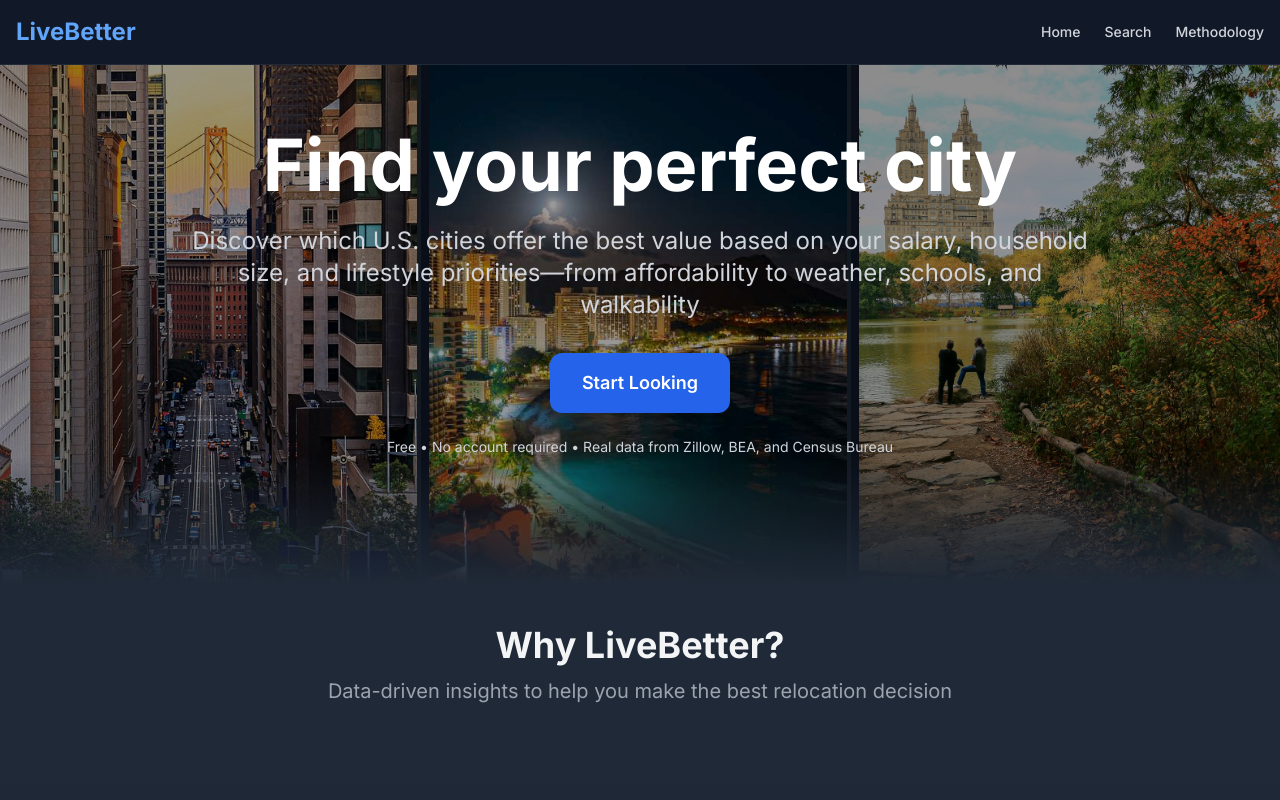
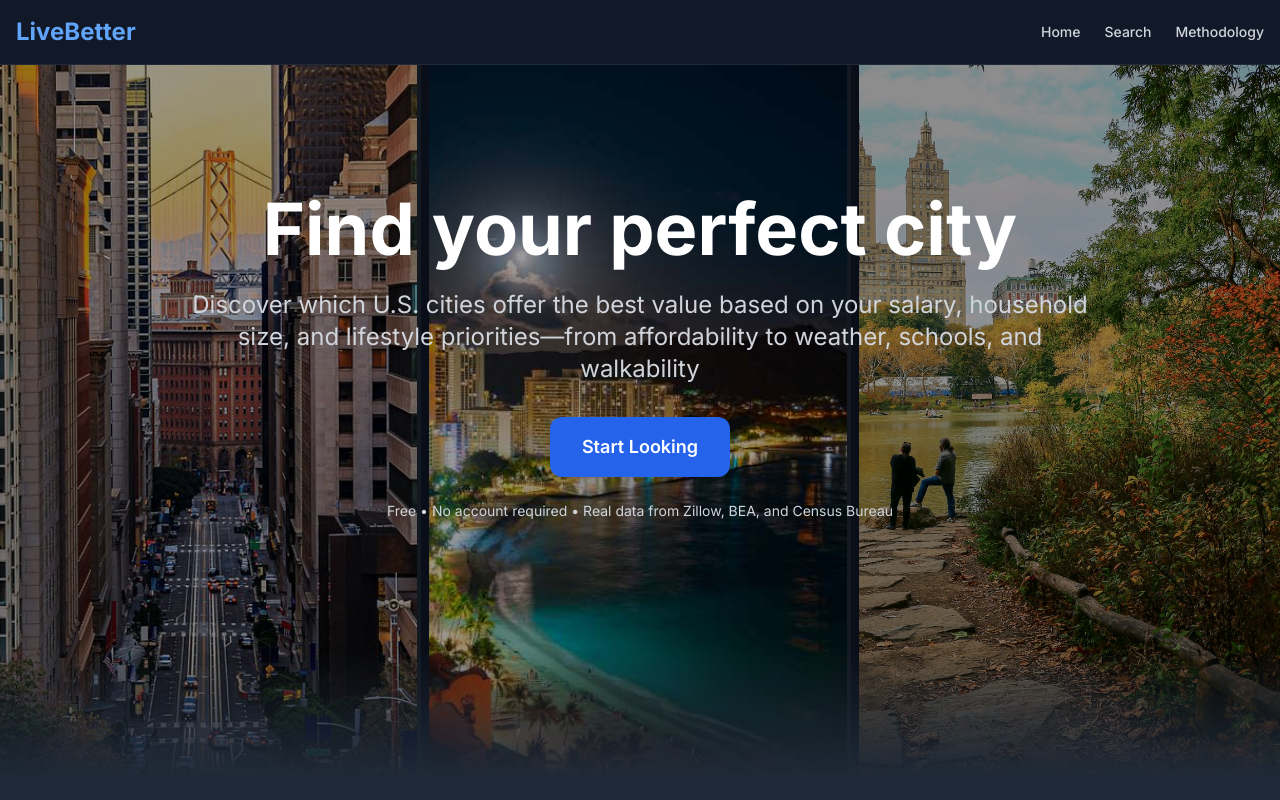
Before and after one commit to alyoon04/LiveBetter, a Next.js app in the folder frontend/: page / in a window 1280 px wide. Shown: the top 800 px of the page. Built offline with nearby package versions, Linux system fonts and the light colour scheme.

Commit message:
Improved spacing

```diff
--- a/frontend/src/app/page.tsx
+++ b/frontend/src/app/page.tsx
@@ -99,8 +99,8 @@ export default function Home() {
         <div className="absolute bottom-0 left-0 right-0 h-32 bg-gradient-to-b from-transparent to-white dark:to-gray-800"></div>
 
         {/* Hero Content */}
-        <div className="relative z-10 container mx-auto px-4 py-16">
-          <div className="text-center mb-16 max-w-4xl mx-auto">
+        <div className="relative z-10 container mx-auto px-4 py-24 md:py-32">
+          <div className="text-center mb-24 md:mb-32 max-w-4xl mx-auto">
           <h1 className="text-6xl md:text-7xl font-bold text-white mb-6 min-h-[4rem]">
             <TypingAnimation
               text="Find your perfect city"
```
